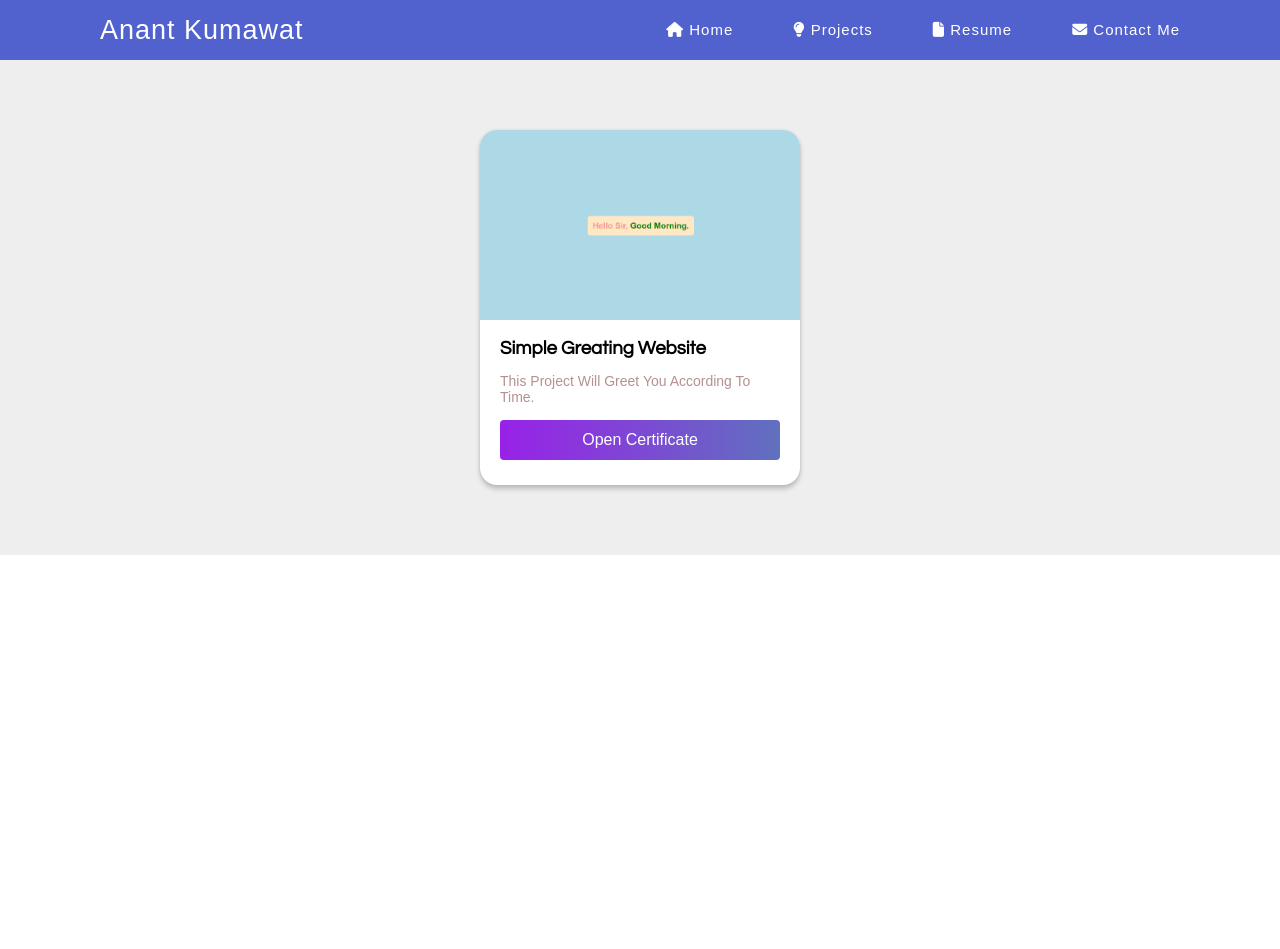
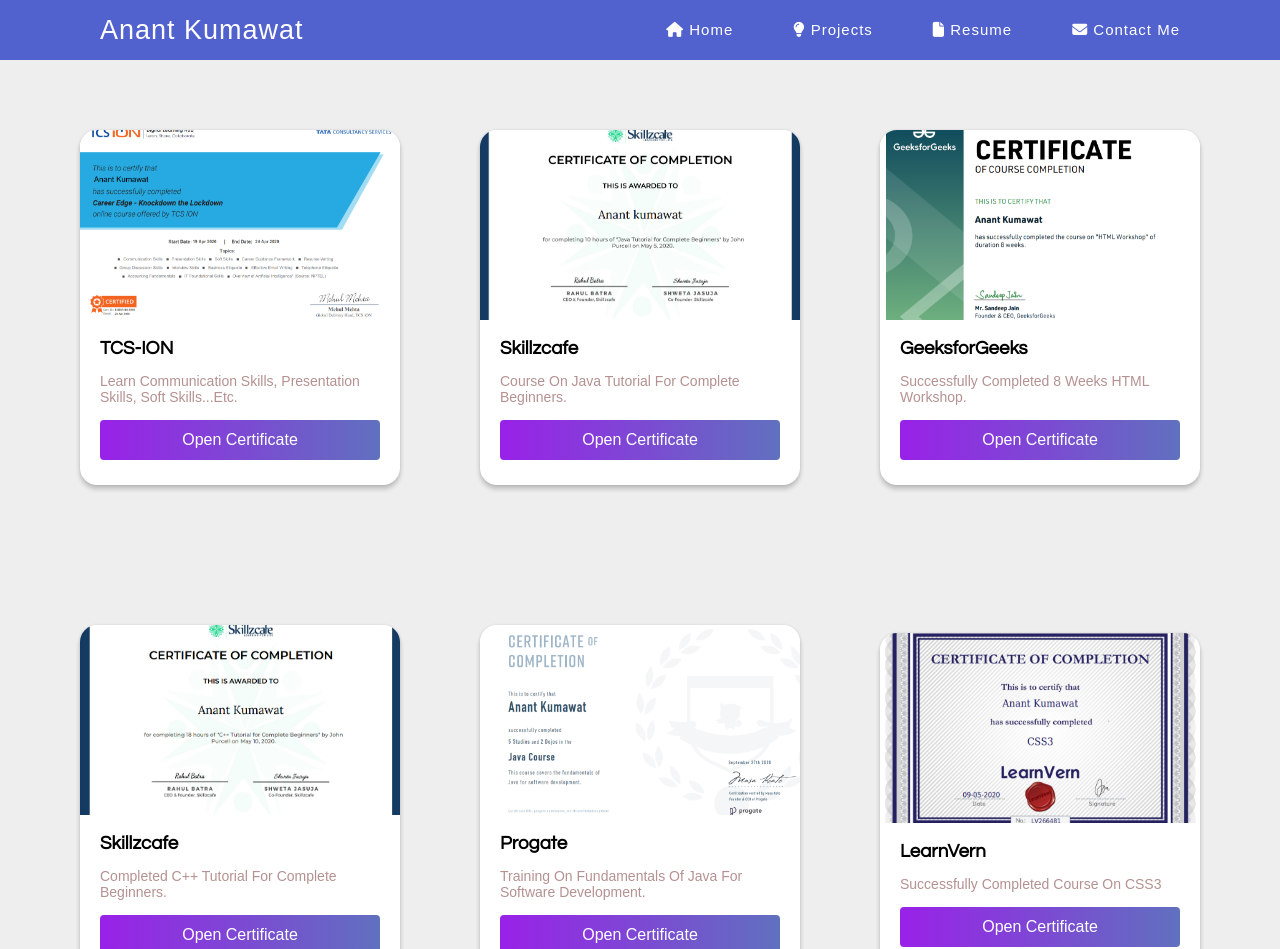
Before and after one commit to AnantKumawat22/Anant-Kumawat_Portfolio, a React (Create React App) app: page /#/coursesandcertificate in a window 1280 px wide. Shown: the top 949 px of the page. Before the commit the page ends 800 px from the top, so only its background shows below. Built offline with nearby package versions, Linux system fonts and the light colour scheme.

Commit message:
second commit

```diff
--- a/src/CrsAndCertArray.jsx
+++ b/src/CrsAndCertArray.jsx
@@ -1,12 +1,52 @@
-import Simple_Greating_Website_React from './Images/Simple_Greating_Website_React.png';
+import tcs_ion from './Images/tcs_ion.png';
+import skillzcafe_java from './Images/skillzcafe_java.png';
+import gfg_html from './Images/gfg_html.png';
+import skillzcafe_cpp from './Images/skillzcafe_cpp.png';
+import progate_java from './Images/progate_java.png';
+import learnvern_css from './Images/learnvern_css.png';
 
 const CrsAndCertArray = [
     {
         id : 1,
-        imgsrc :Simple_Greating_Website_React,
-        sname :"This project will greet you according to time.",
-        title :"Simple Greating Website",
-        link :"https://raw.githubusercontent.com/AnantKumawat22/Anant-Kumawat_Portfolio/main/src/Images/Simple_Greating_Website_React.png"
+        imgsrc :tcs_ion,
+        sname :"Learn Communication Skills, Presentation Skills, Soft Skills...etc.",
+        title :"TCS-ION",
+        link :"https://raw.githubusercontent.com/AnantKumawat22/Anant-Kumawat_Portfolio/main/src/Images/tcs_ion.png"
+    },
+    {
+        id : 2,
+        imgsrc :skillzcafe_java,
+        sname :"Course on java tutorial for complete beginners.",
+        title :"Skillzcafe",
+        link :"https://raw.githubusercontent.com/AnantKumawat22/Anant-Kumawat_Portfolio/main/src/Images/skillzcafe_java.png"
+    },
+    {
+        id : 3,
+        imgsrc :gfg_html,
+        sname :"Successfully completed 8 weeks HTML Workshop.",
+        title :"GeeksforGeeks",
+        link :"https://raw.githubusercontent.com/AnantKumawat22/Anant-Kumawat_Portfolio/main/src/Images/gfg_html.png"
+    },
+    {
+        id : 4,
+        imgsrc :skillzcafe_cpp,
+        sname :"Completed C++ tutorial for complete beginners.",
+        title :"Skillzcafe",
+        link :"https://raw.githubusercontent.com/AnantKumawat22/Anant-Kumawat_Portfolio/main/src/Images/skillzcafe_css.png"
+    },
+    {
+        id : 5,
+        imgsrc :progate_java,
+        sname :"Training on fundamentals of Java for software development.",
+        title :"Progate",
+        link :"https://raw.githubusercontent.com/AnantKumawat22/Anant-Kumawat_Portfolio/main/src/Images/progate_java.png"
+    },
+    {
+        id : 6,
+        imgsrc :learnvern_css,
+        sname : "Successfully completed course on CSS3",
+        title :"LearnVern",
+        link :"https://raw.githubusercontent.com/AnantKumawat22/Anant-Kumawat_Portfolio/main/src/Images/learnvern_css.png"
     },
 ]
 
--- a/src/Navbar.jsx
+++ b/src/Navbar.jsx
@@ -1,6 +1,7 @@
 import React from 'react';
 import { Link } from 'react-router-dom';
 import './CSS/Navbar.css';
+import resume from './Images/Anant-Kumawat_Resume.pdf';
 
 function Navbar() {
     return (
@@ -14,7 +15,7 @@
                 <ul>
                     <li><Link to="/"><i class="fas fa-home"></i> <span> Home</span></Link></li>
                     <li><Link to="/projects"><i class="fas fa-lightbulb"></i> <span> Projects</span></Link></li>
-                    <li><Link to="#"><i class="fas fa-file"></i> <span> Resume</span></Link></li>
+                    <li><a href={resume}><i class="fas fa-file"></i> <span> Resume</span></a></li>
                     <li><Link to="#"><i class="fas fa-envelope"></i> <span>Contact Me</span></Link></li>
                 </ul>
 
```
Also changed, not shown: src/Images/skillzcafe_cpp.png (renamed from src/Images/skillzcafe_css.png).
